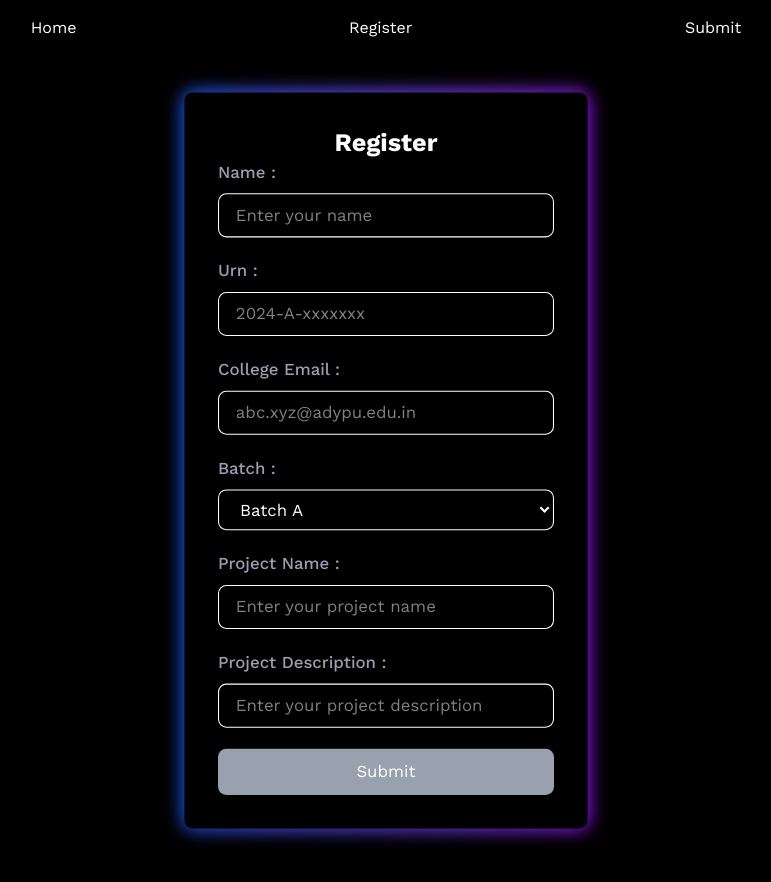
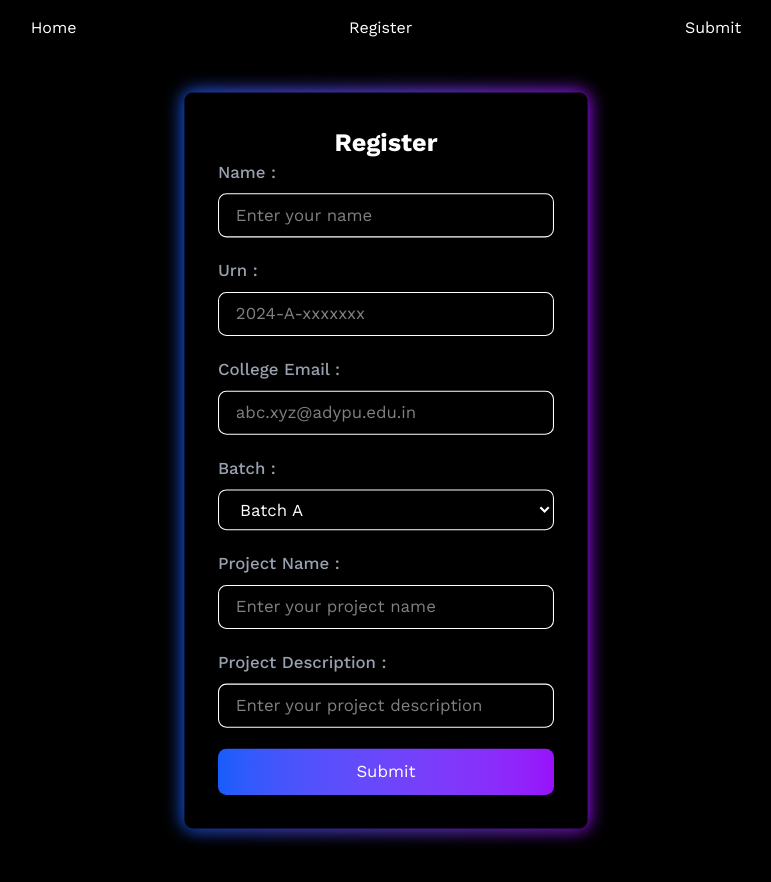
Before and after one commit to manthansubhash01/ProjectPort, a React (Vite) app in the folder Frontend/ideavault/: page /register in a window 1280 px wide. Shown: the top 882 px of the page, without its empty margins (254-1025 px from the left). Built offline with nearby package versions, Linux system fonts and the light colour scheme.

Commit message:
one of the last commits

```diff
--- a/Frontend/ideavault/src/components/Registration.jsx
+++ b/Frontend/ideavault/src/components/Registration.jsx
@@ -190,10 +190,10 @@ function Registration() {
             </div>
             <button
               type="submit"
-              className={`w-full bg-gray-400 text-white rounded-lg py-2.5 hover:scale-105 ${
+              className={`w-full bg-gradient-to-r from-blue-600 to-purple-600 text-white rounded-lg py-2.5 hover:scale-105 ${
                 loading ? "opacity-50 cursor-not-allowed" : "hover:scale-105"
               } `}
-              disabled={true}
+              disabled={loading}
             >
               {loading ? "Loading..." : "Submit"}
             </button>
```
